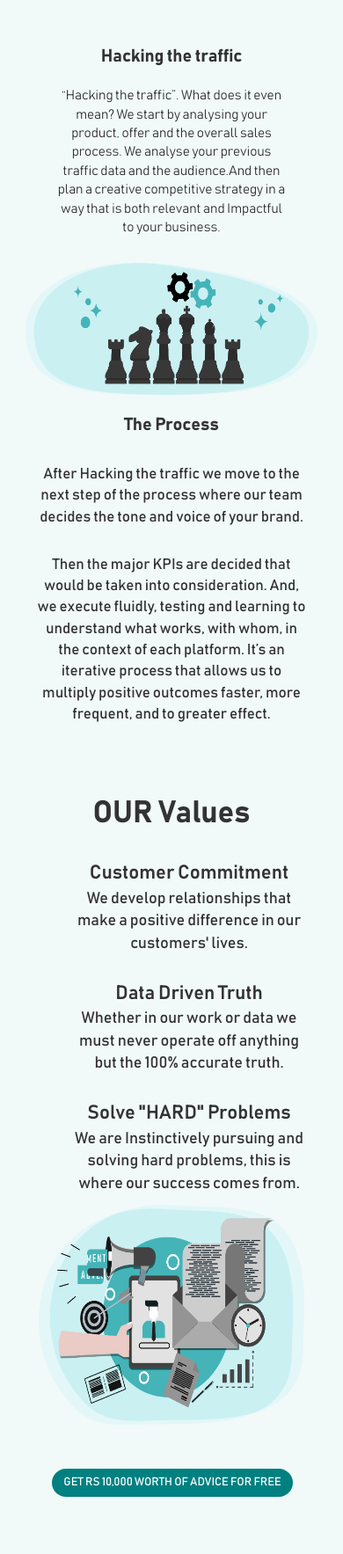
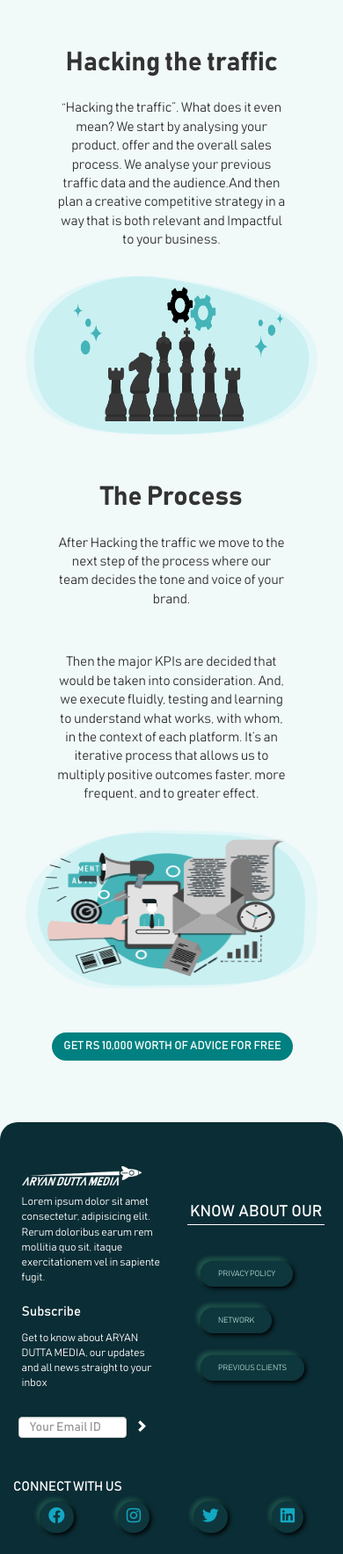
Before and after one commit to prasanjit101/official-deployed, a Django app: page /strategy/ in a window 390 px wide; the page is wider, and only the part inside the window is pictured. Shown: the part 68-1835 px from the top of that part at 88% size. Run offline with Django 3.2, Linux system fonts and the light colour scheme; some libraries are stand-ins or nearby versions.

Commit message:
All Updated

```diff
--- a/main/static/css/index.css
+++ b/main/static/css/index.css
@@ -668,6 +668,10 @@
   padding: 20px;
 }
 
+#crow6 .promise-cards-wrapper .promise-cards .flex-grow .text-base {
+  font-size: 18px;
+}
+
 #crow6 .promise-cards-wrapper .tab-icon-wrapper {
   width: 80px;
   height: 80px;
--- a/main/static/css/strategy.css
+++ b/main/static/css/strategy.css
@@ -40,43 +40,13 @@ body {
 }
 
 #container-wrapper #section2 #sec-2-right img {
-  height: 2500px;
+  height: 250px;
   width: 700px;
 }
 
 #container-wrapper #section2 #sec-2-left #sec-2-left-text {
   font-size: 20px;
   font-weight: 100;
-}
-
-#container-wrapper #section3 .sec-3 #text {
-  font-size: 36px;
-  font-weight: normal;
-}
-
-#container-wrapper #section4 {
-  padding-top: 30px;
-}
-
-#container-wrapper #section4 .sec-4 #sec-4-text {
-  font-size: 20px;
-  font-weight: normal;
-}
-
-#container-wrapper #section5 .sec-5 #text {
-  font-size: 36px;
-  font-weight: normal;
-}
-
-#container-wrapper #section6 #sec-6-left .item #list-item {
-  padding-top: 28px;
-  font-size: 27px;
-  font-weight: normal;
-}
-
-#container-wrapper #section6 #sec-6-left .item #list-sub-item {
-  font-size: 20px;
-  font-weight: normal;
 }
 
 #container-wrapper .button {
@@ -102,10 +72,6 @@ body {
           transform: translateY(-10px);
 }
 
-#container-wrapper #section3, #container-wrapper #section5 {
-  padding-top: 80px;
-}
-
 @media all and (max-width: 768px) {
   .slider-header {
     padding-bottom: 20px;
@@ -118,7 +84,7 @@ body {
     padding-left: 0px;
   }
   #container-wrapper #section1 .sec-1 #text {
-    font-size: 20px;
+    font-size: 30px;
     font-weight: bold;
     text-align: center;
   }
@@ -131,54 +97,12 @@ body {
   }
   #container-wrapper #section2 #sec-2-right img {
     width: 350px;
-    height: 150px;
+    height: 180px;
   }
   #container-wrapper #section2 #sec-2-left #sec-2-left-text {
     font-size: 15px;
     text-align: center;
     padding: 20px;
-  }
-  #container-wrapper #section3 {
-    padding-top: 20px;
-  }
-  #container-wrapper #section3 .sec-3 #text {
-    font-size: 20px;
-    font-weight: bold;
-    text-align: center;
-  }
-  #container-wrapper #section4 {
-    padding-top: 5px;
-  }
-  #container-wrapper #section4 .sec-4 {
-    padding: 10px;
-  }
-  #container-wrapper #section4 .sec-4 #sec-4-text {
-    font-size: 17px;
-    text-align: center;
-    padding: 15px 0px;
-    margin: 0;
-    width: 100%;
-  }
-  #container-wrapper #section5 {
-    padding-top: 50px;
-  }
-  #container-wrapper #section5 .sec-5 #text {
-    font-size: 35px;
-    font-weight: bold;
-    text-align: center;
-  }
-  #container-wrapper #section6 #sec-6-left .item #list-item {
-    font-size: 22px;
-    font-weight: 600;
-    text-align: center;
-  }
-  #container-wrapper #section6 #sec-6-left .item #list-sub-item {
-    font-size: 18px;
-    text-align: center;
-  }
-  #container-wrapper #section6 #sec-6-right img {
-    width: 350px;
-    height: 250px;
   }
   #container-wrapper .button {
     display: block;
--- a/main/templates/main/strategy.html
+++ b/main/templates/main/strategy.html
@@ -24,64 +24,27 @@
 
         </div>
     </div>
-    <div class="row" id="section3">
-        <div class="col-xs-12 sec-3">
+    <div class="row" id="section1">
+        <div class="col-xs-12 sec-1">
             <div id="text">The Process</div>
         </div>
     </div>
-    <div class="row" id="section4">
-        <div class="col-xs-12 sec-4">
-            <p id="sec-4-text">
+    <div class="row" id="section2">
+        <div class="col-xs-12" id="sec-2-left">
+            <p id="sec-2-left-text">
                 After Hacking the traffic we move to the next step of the process where our team decides the tone and voice of your brand.
             </p>
-            <p id="sec-4-text">
+            <p id="sec-2-left-text">
                 Then the major KPIs are decided that would be taken into consideration.
                 And, we execute fluidly, testing and learning to understand what works, with whom, in the context of each platform. It’s an iterative process that allows us to multiply positive outcomes faster, more frequent, and to greater effect.
             </p>
+        </div>
+        <div class="col-xs-12 col-md-6" id="sec-2-right">
+            <img src="../../static/assets/compress/ST2.png" class="img-responsive">
 
         </div>
     </div>
-    <div class="row" id="section5">
-        <div class="col-xs-12 sec-5">
-            <div id="text">OUR Values</div>
-        </div>
-    </div>
-    <div class="row" id="section6">
-        <div id="sub-text">
-            <div class="col-xs-12 col-md-6" id="sec-6-left">
-                <ul class="ulist" style="list-style: none;">
-                    <li class="item">
-                        <div id="list-item">
-                            Customer Commitment
-                        </div>
-                        <div id="list-sub-item">
-                            We develop relationships that make a positive difference in our customers' lives.
-                        </div>
-                    </li>
-                    <li class="item">
-                        <div id="list-item">
-                            Data Driven Truth
-                        </div>
-                        <div id="list-sub-item">
-                            Whether in our work or data we must never operate off anything but the 100% accurate truth.
-                        </div>
-                    </li>
-                    <li class="item">
-                        <div id="list-item">
-                            Solve "HARD" Problems
-                        </div>
-                        <div id="list-sub-item">
-                            We are Instinctively pursuing and solving hard problems, this is where our success comes from.
-                        </div>
-                    </li>
-                </ul>
-            </div>
-            <div class="col-xs-12 col-md-6" id="sec-6-right">
-                <img src="../../static/assets/compress/ST2.png" class="img-responsive">
 
-            </div>
-        </div>
-    </div>
     <div class="button">
         <a href="/contact/" target="_self">
             <button class="btn sec-6-btn">
```
Also changed, not shown: main/templates/main/index.html (+8 -8 lines).
